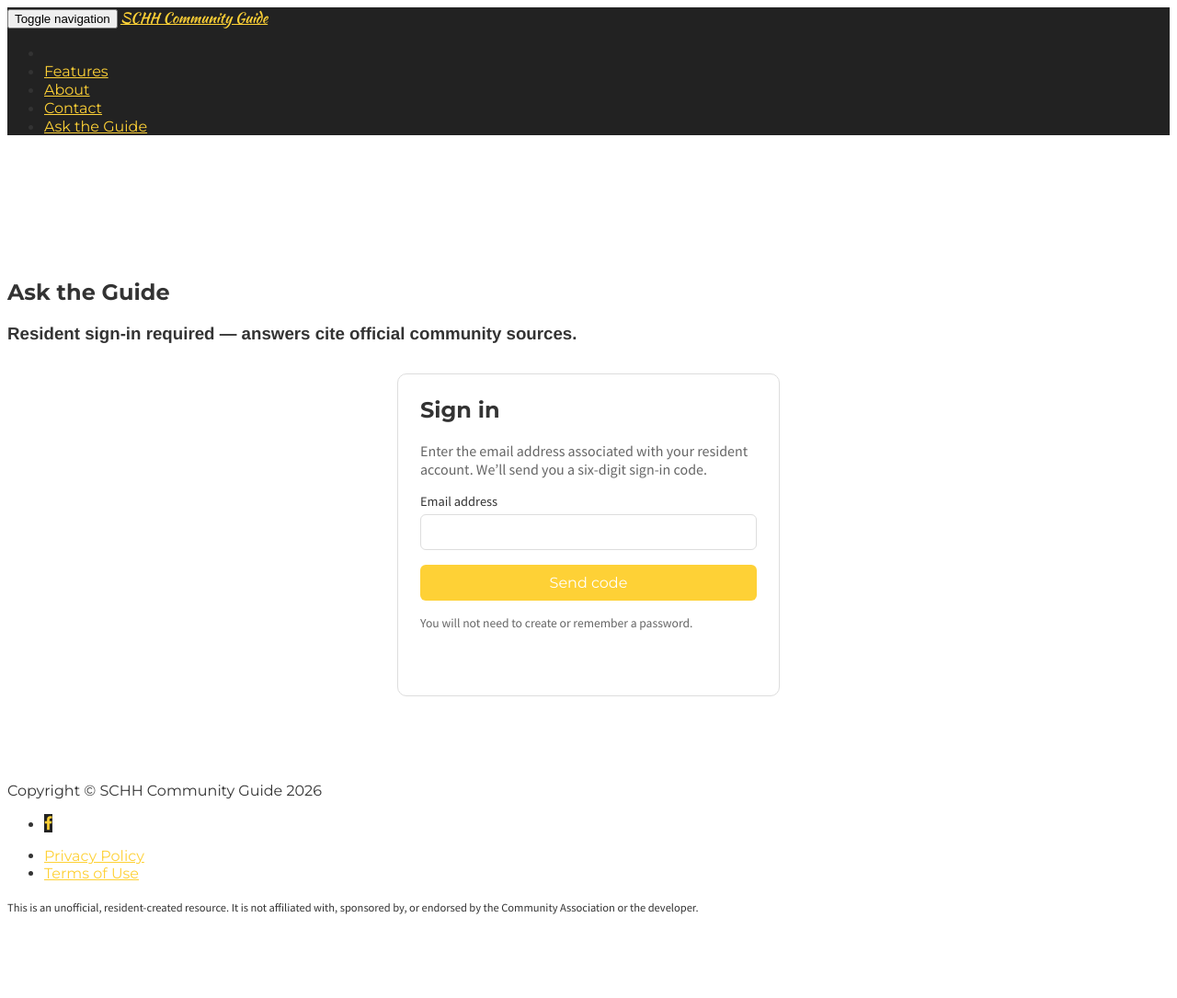
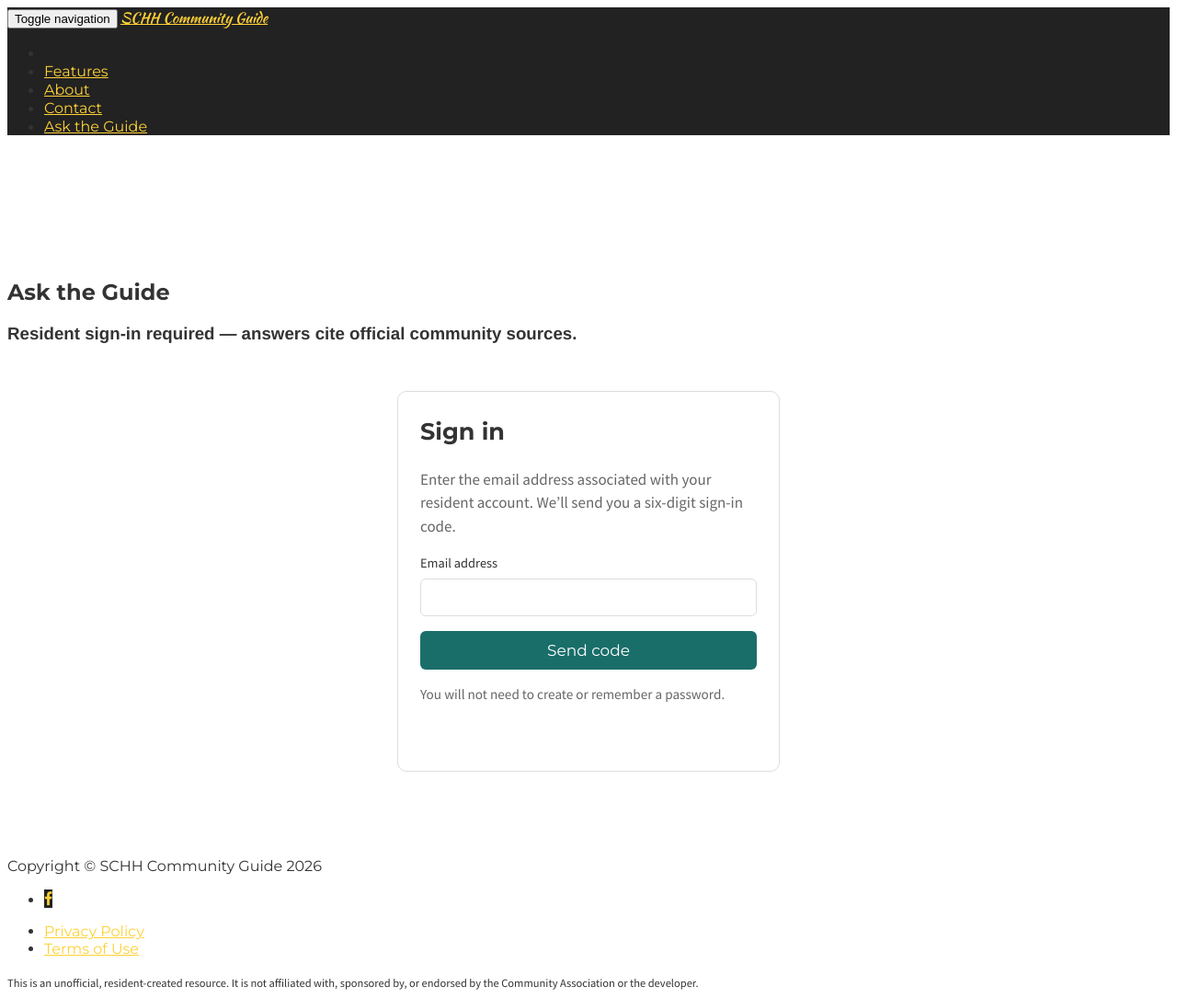
Before and after one commit to rsnyder/schh-info, a Jekyll site: the page built from chat/index.html, in a window 1280 px wide. Shown: the whole page at 92% size. Built offline with Jekyll 4.4.1, drawn with Linux system fonts in a browser that asks for light colours; some web fonts are replaced; before the commit the page ends 1003 px from its top, so only the background shows below that.

Commit message:
chat tweaks

```diff
--- a/css/custom.css
+++ b/css/custom.css
@@ -255,8 +255,11 @@
    theme_colors / theme_fonts.
    ------------------------------------------------------------------ */
 #guide-app {
-    --guide-accent: {{ c.primary | default: "#fed136" }};
-    --guide-accent-text: #ffffff;
+    /* Buttons/toolbar use the brand teal (hero gradient end) — readable
+       with white text, a palette fit, and distinct from both the theme's
+       yellow primary and the citation-link blue. Alternative:
+       c.hero_from (deep navy) for a higher-contrast, more formal accent. */
+    --guide-accent: {{ c.hero_to | default: "#1a6e6a" }};
     --guide-ink: {{ c.body_text | default: "#333333" }};
     --guide-font: "{{ f_body }}", "Helvetica Neue", Helvetica, Arial, sans-serif;
     --guide-heading-font: "{{ f_heading }}", "Helvetica Neue", Helvetica, Arial, sans-serif;
--- a/css/guide-chat.css
+++ b/css/guide-chat.css
@@ -7,8 +7,16 @@
    fallbacks keep the standalone page at chat.schh.info presentable. */
 
 #guide-app {
-  --ga-accent: var(--guide-accent, #4a6741);
+  /* Two distinct roles:
+     --ga-accent  buttons, toolbar links, and the resident's own message
+                  bubbles. Defaults to the site's brand teal (readable
+                  with white text, fits the palette); mapped from the
+                  theme in css/custom.css. NOT the theme's yellow primary.
+     --ga-link    citation links inside answers — a standard readable blue,
+                  distinct from the accent so links look like links. */
+  --ga-accent: var(--guide-accent, #1a6e6a);
   --ga-accent-text: var(--guide-accent-text, #ffffff);
+  --ga-link: var(--guide-link, #1565c0);
   --ga-ink: var(--guide-ink, #222222);
   --ga-muted: var(--guide-muted, #666666);
   --ga-line: var(--guide-line, #dddddd);
@@ -19,11 +27,14 @@
   --ga-radius: var(--guide-radius, 10px);
 
   font-family: var(--ga-font);
+  font-size: var(--guide-font-size, 1.0625rem);
+  line-height: 1.5;
   color: var(--ga-ink);
   background: var(--ga-bg);
   max-width: 46rem;
   margin: 0 auto;
   padding: 0 1rem;
+  overflow-x: hidden;  /* belt-and-suspenders against mobile horizontal scroll */
 }
 #guide-app *, #guide-app *::before, #guide-app *::after { box-sizing: border-box; }
 #guide-app h2 { font-family: var(--ga-heading-font); margin-top: 0; }
@@ -36,13 +47,13 @@
 #guide-app .ga-card p { color: var(--ga-muted); }
 #guide-app label { display: block; font-size: .9rem; margin-bottom: .3rem; }
 #guide-app input[type=email], #guide-app input[type=text] {
-  width: 100%; padding: .6rem; font-size: 1rem;
+  width: 100%; padding: .6rem; font-size: 1.0625rem;
   border: 1px solid var(--ga-line); border-radius: 6px;
   background: var(--ga-surface); color: var(--ga-ink);
 }
-#guide-app .ga-otp { letter-spacing: .5em; text-align: center; font-size: 1.4rem; }
+#guide-app .ga-otp { letter-spacing: .5em; text-align: center; font-size: 1.5rem; }
 #guide-app .ga-btn {
-  width: 100%; margin-top: 1rem; padding: .65rem; font-size: 1rem; border: 0;
+  width: 100%; margin-top: 1rem; padding: .7rem; font-size: 1.0625rem; border: 0;
   border-radius: 6px; background: var(--ga-accent); color: var(--ga-accent-text);
   cursor: pointer; font-family: var(--ga-heading-font);
 }
@@ -51,7 +62,7 @@
   background: none; border: none; color: var(--ga-accent); cursor: pointer;
   text-decoration: underline; padding: 0; font-size: .9rem;
 }
-#guide-app .ga-note { font-size: .85rem; color: var(--ga-muted); margin-top: 1rem; }
+#guide-app .ga-note { font-size: .95rem; color: var(--ga-muted); margin-top: 1rem; }
 #guide-app .ga-error { color: #a33; font-size: .9rem; min-height: 1.2em; margin-top: .6rem; }
 
 #guide-app .ga-toolbar {
@@ -60,13 +71,15 @@
 }
 #guide-app .ga-toolbar-sep { color: var(--ga-line); }
 #guide-app .ga-messages {
-  height: var(--guide-chat-height, 60vh); overflow-y: auto; padding: .5rem 0;
+  height: var(--guide-chat-height, 60vh); overflow-y: auto; overflow-x: hidden;
+  padding: .5rem 0;
 }
 #guide-app .ga-msg { margin: .6rem 0; display: flex; }
 #guide-app .ga-msg.ga-you { justify-content: flex-end; }
 #guide-app .ga-bubble {
-  max-width: 85%; padding: .6rem .9rem; border-radius: 12px; line-height: 1.45;
-  overflow-wrap: break-word;
+  max-width: 85%; padding: .6rem .9rem; border-radius: 12px; line-height: 1.5;
+  overflow-wrap: anywhere;  /* long URLs/tokens wrap instead of forcing scroll */
+  min-width: 0;
 }
 #guide-app .ga-you .ga-bubble {
   background: var(--ga-accent); color: var(--ga-accent-text);
@@ -76,7 +89,7 @@
   background: var(--ga-surface); border: 1px solid var(--ga-line);
   border-bottom-left-radius: 4px;
 }
-#guide-app .ga-bubble a { color: var(--ga-accent); }
+#guide-app .ga-bubble a { color: var(--ga-link); }
 #guide-app .ga-bubble h2, #guide-app .ga-bubble h3 {
   margin: .7em 0 .3em; font-size: 1.02em; font-family: var(--ga-heading-font);
 }
@@ -84,14 +97,14 @@
 #guide-app .ga-bubble ul { margin: .3em 0; padding-left: 1.2em; }
 #guide-app .ga-composer { display: flex; gap: .5rem; padding: .8rem 0 1.2rem; }
 #guide-app .ga-composer input {
-  flex: 1; padding: .6rem; font-size: 1rem;
+  flex: 1; min-width: 0; padding: .6rem; font-size: 1.0625rem;
   border: 1px solid var(--ga-line); border-radius: 8px;
   background: var(--ga-surface); color: var(--ga-ink);
 }
 #guide-app .ga-composer button {
-  padding: .6rem 1.1rem; border: 0; border-radius: 8px;
+  padding: .6rem 1.1rem; border: 0; border-radius: 8px; white-space: nowrap;
   background: var(--ga-accent); color: var(--ga-accent-text);
-  font-size: 1rem; cursor: pointer; font-family: var(--ga-heading-font);
+  font-size: 1.0625rem; cursor: pointer; font-family: var(--ga-heading-font);
 }
 #guide-app .ga-hidden { display: none !important; }
 #guide-app .ga-typing { color: var(--ga-muted); font-style: italic; }
```
